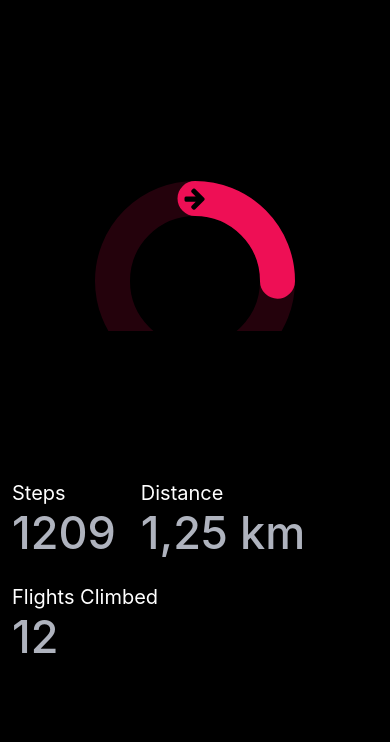
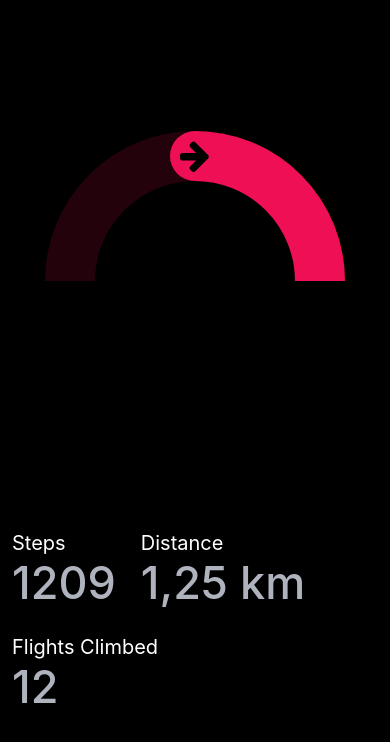
Before and after one commit to nirgluzman/React-Native-StepCounter, a React Native app: screen / in a window 390 px wide. Shown: the top 742 px of the page. Built offline with nearby package versions, Linux system fonts and the light colour scheme.

Commit message:
update the props of RingProgress

```diff
--- a/App.tsx
+++ b/App.tsx
@@ -7,7 +7,7 @@ import { RingProgress } from './src/components/RingProgress';
 export default function App() {
   return (
     <View style={styles.container}>
-      <RingProgress progress={0.25} />
+      <RingProgress radius={150} strokeWidth={50} progress={0.25} />
 
       <View style={styles.values}>
         <Value label='Steps' value='1209' />
```
